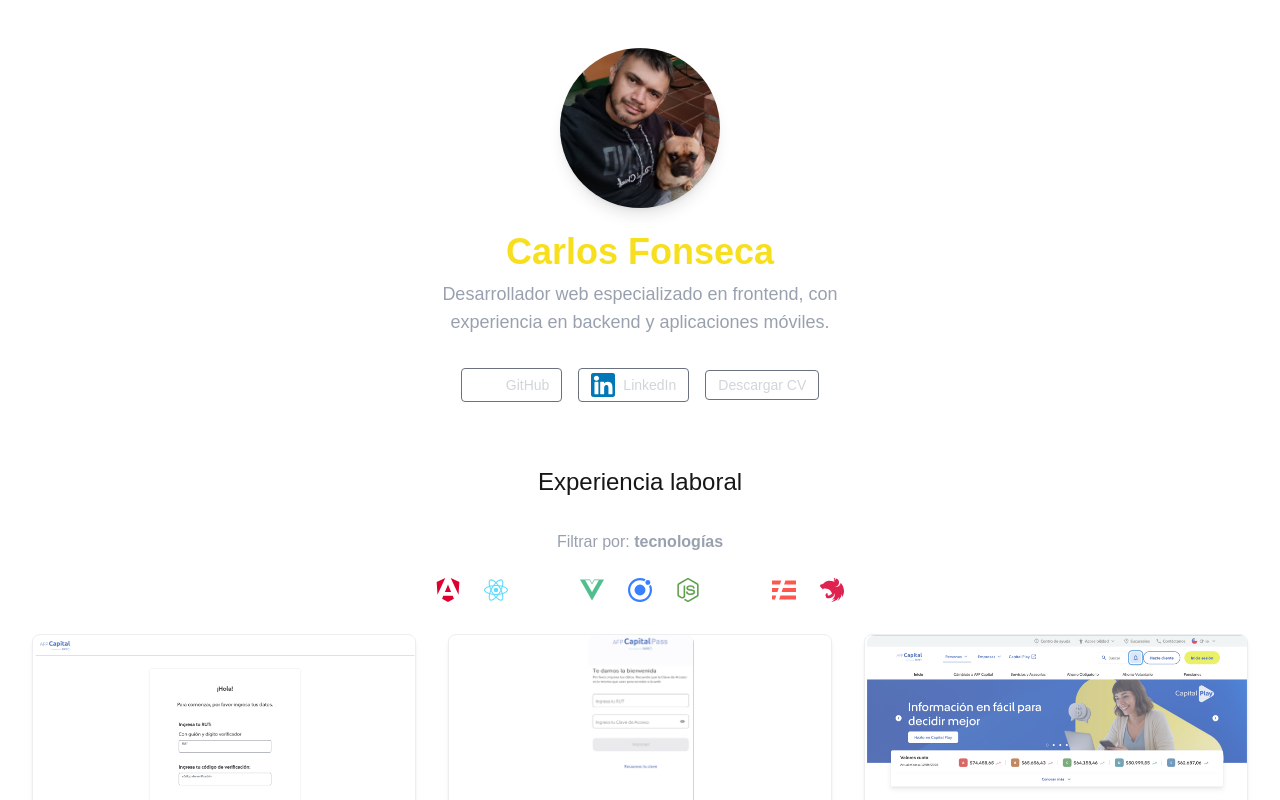
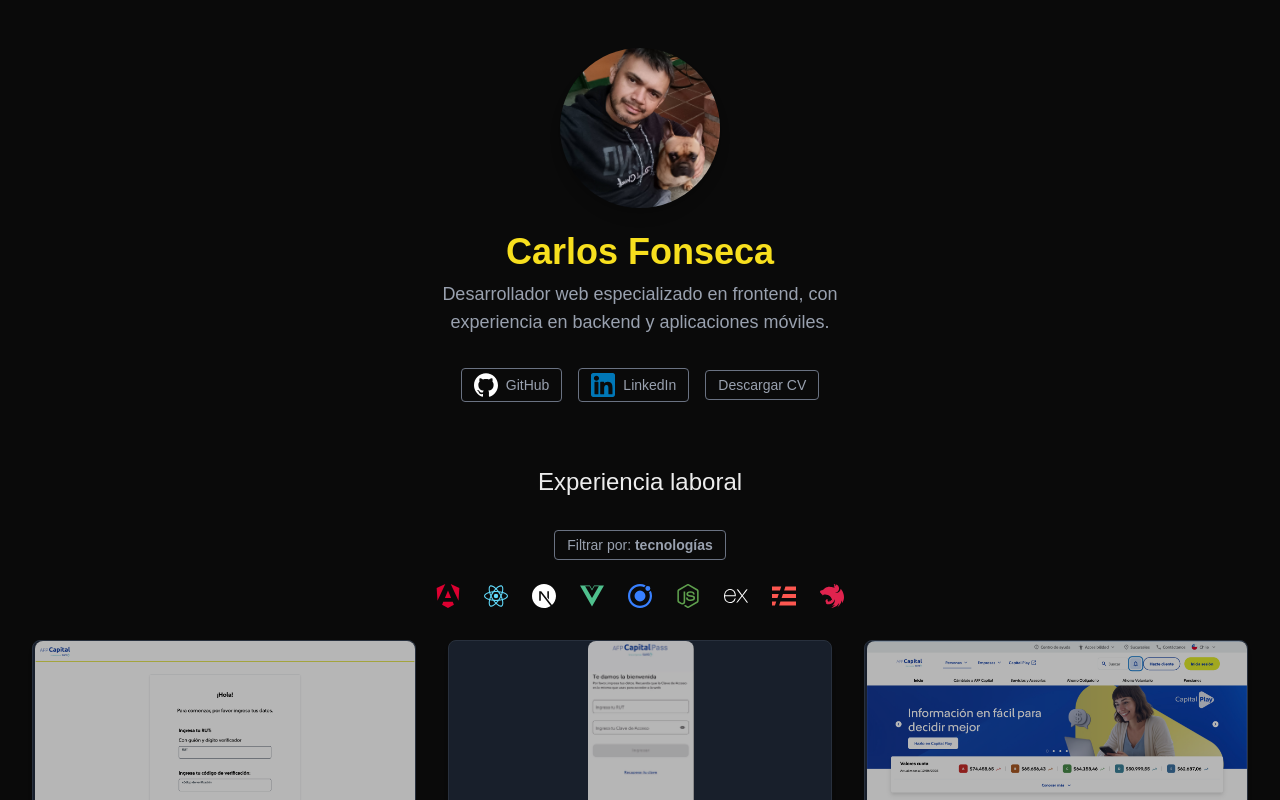
Before and after one commit to cmariofonseca/carlosfonseca, a Next.js app: page /profile in a window 1280 px wide. Shown: the top 800 px of the page. Built offline with nearby package versions, Linux system fonts and the light colour scheme.

Commit message:
Se hacen unas pequeñas mejoras esteticas y se define el tema oscuro establecido

```diff
--- a/src/app/components/information.tsx
+++ b/src/app/components/information.tsx
@@ -31,7 +31,7 @@ export default function Information() {
           target="_blank"
           title="GitHub"
         >
-          <button className="flex items-center text-sm text-gray-300 border border-gray-500 px-3 py-1 rounded hover:bg-gray-800 transition cursor-pointer">
+          <button className="flex items-center text-sm text-gray-400 border border-gray-500 px-3 py-1 rounded hover:bg-gray-800 transition cursor-pointer">
             <Image
               alt="GitHub"
               className="cursor-pointer mr-2"
@@ -49,7 +49,7 @@ export default function Information() {
           target="_blank"
           title="LinkedIn"
         >
-          <button className="flex items-center text-sm text-gray-300 border border-gray-500 px-3 py-1 rounded hover:bg-gray-800 transition cursor-pointer">
+          <button className="flex items-center text-sm text-gray-400 border border-gray-500 px-3 py-1 rounded hover:bg-gray-800 transition cursor-pointer">
             <Image
               alt="LinkedIn"
               className="cursor-pointer mr-2"
@@ -62,7 +62,7 @@ export default function Information() {
         </a>
 
         <a href="/cv" rel="noopener noreferrer" target="_blank" title="CV">
-          <button className="text-sm text-gray-300 border border-gray-500 px-3 py-1 rounded hover:bg-gray-800 transition cursor-pointer">
+          <button className="text-sm text-gray-400 border border-gray-500 px-3 py-1 rounded hover:bg-gray-800 transition cursor-pointer">
             Descargar CV
           </button>
         </a>
--- a/src/app/components/projectAccordion.tsx
+++ b/src/app/components/projectAccordion.tsx
@@ -11,9 +11,7 @@ export default function ProjectAccordion({ project }: { readonly project: Projec
   const [showModal, setShowModal] = useState(false);
   const [isHovered, setIsHovered] = useState(false);
 
-  const cardBorderColor = project.isPersonalProject
-    ? "border-[#f7df1e]"
-    : "border-gray-200 dark:border-gray-700";
+  const cardBorderColor = project.isPersonalProject ? "border-[#f7df1e]" : "border-gray-700";
 
   const handleCardClick = () => setShowModal(true);
 
@@ -34,8 +32,7 @@ export default function ProjectAccordion({ project }: { readonly project: Projec
         onMouseLeave={() => setIsHovered(false)}
         className={`
           w-96
-          bg-white
-          dark:bg-gray-800
+          bg-gray-800
           border
           rounded-lg
           shadow-md
--- a/src/app/components/projects.tsx
+++ b/src/app/components/projects.tsx
@@ -108,9 +108,14 @@ export default function Projects() {
       <p className="text-2xl mt-16">Experiencia laboral</p>
 
       {/* Skills */}
-      <button className="text-gray-400 cursor-pointer mt-8" onClick={handleChangeFilterType}>
-        Filtrar por: <b>{filterType}</b>
-      </button>
+      <div className="w-full justify-center">
+        <button
+          className="text-sm text-gray-400 border border-gray-500 px-3 py-1 rounded hover:bg-gray-800 transition cursor-pointer mt-8"
+          onClick={handleChangeFilterType}
+        >
+          Filtrar por: <b>{filterType}</b>
+        </button>
+      </div>
 
       <div className="flex justify-center flex-wrap gap-4 mt-6">
         {(() => {
--- a/src/app/globals.css
+++ b/src/app/globals.css
@@ -1,22 +1,9 @@
 @import "tailwindcss";
 
+/* Tema oscuro fijo */
 :root {
-  --background: #ffffff;
-  --foreground: #171717;
-}
-
-@theme inline {
-  --color-background: var(--background);
-  --color-foreground: var(--foreground);
-  --font-sans: var(--font-geist-sans);
-  --font-mono: var(--font-geist-mono);
-}
-
-@media (prefers-color-scheme: dark) {
-  :root {
-    --background: #0a0a0a;
-    --foreground: #ededed;
-  }
+  --background: #0a0a0a;
+  --foreground: #ededed;
 }
 
 body {
@@ -26,11 +13,12 @@ body {
   margin: 0;
 }
 
+/* Scrollbar estilizado */
 ::-webkit-scrollbar {
   width: 12px;
 }
 ::-webkit-scrollbar-track {
-  background: #f1f1f1;
+  background: #1a1a1a;
   border-radius: 10px;
 }
 ::-webkit-scrollbar-thumb {
@@ -40,7 +28,9 @@ body {
 ::-webkit-scrollbar-thumb:hover {
   background: #e0c717;
 }
+
+/* Scrollbar para Firefox */
 * {
   scrollbar-width: thin;
-  scrollbar-color: #f7df1e #f1f1f1;
+  scrollbar-color: #f7df1e #1a1a1a;
 }
```
